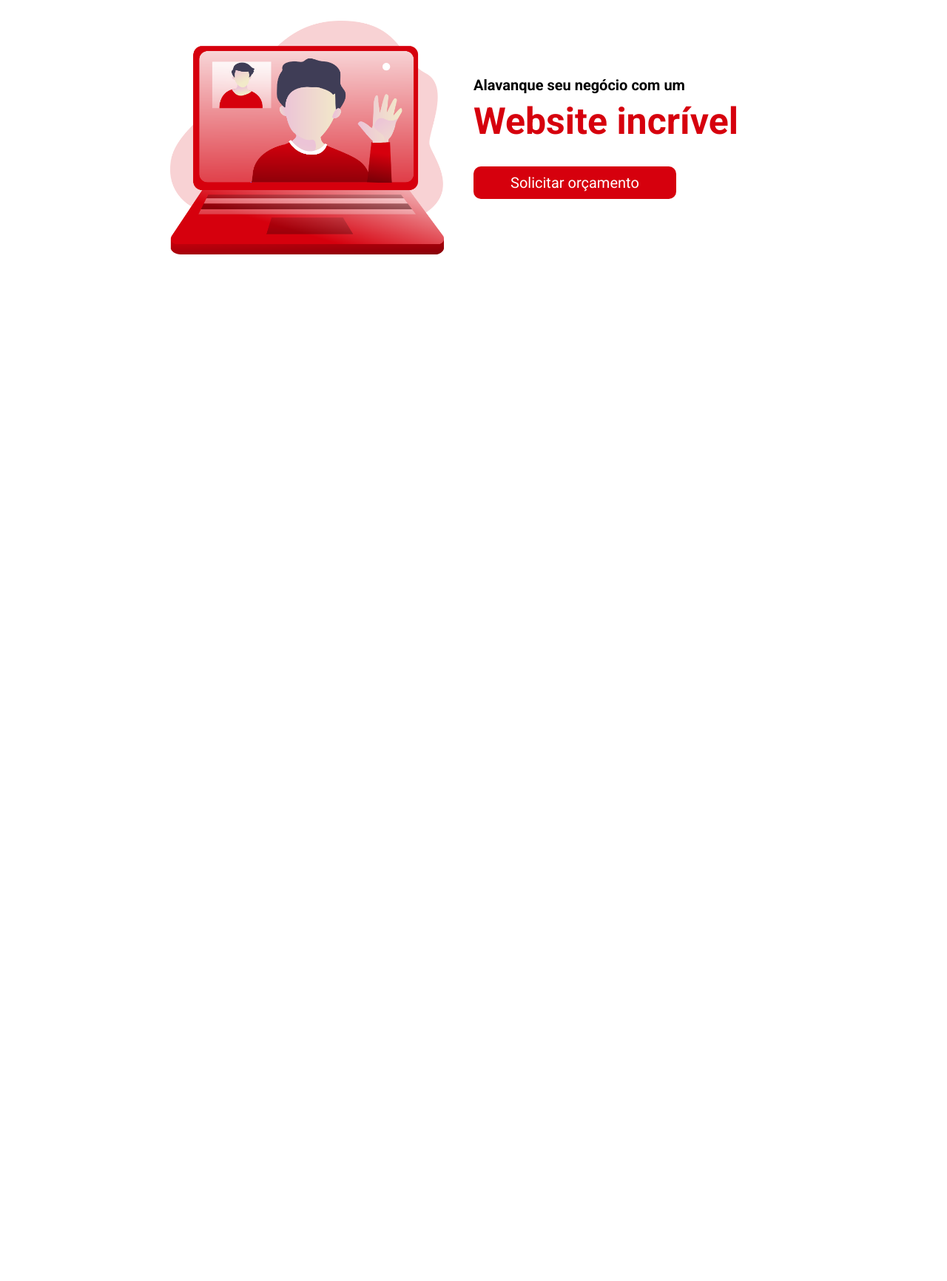
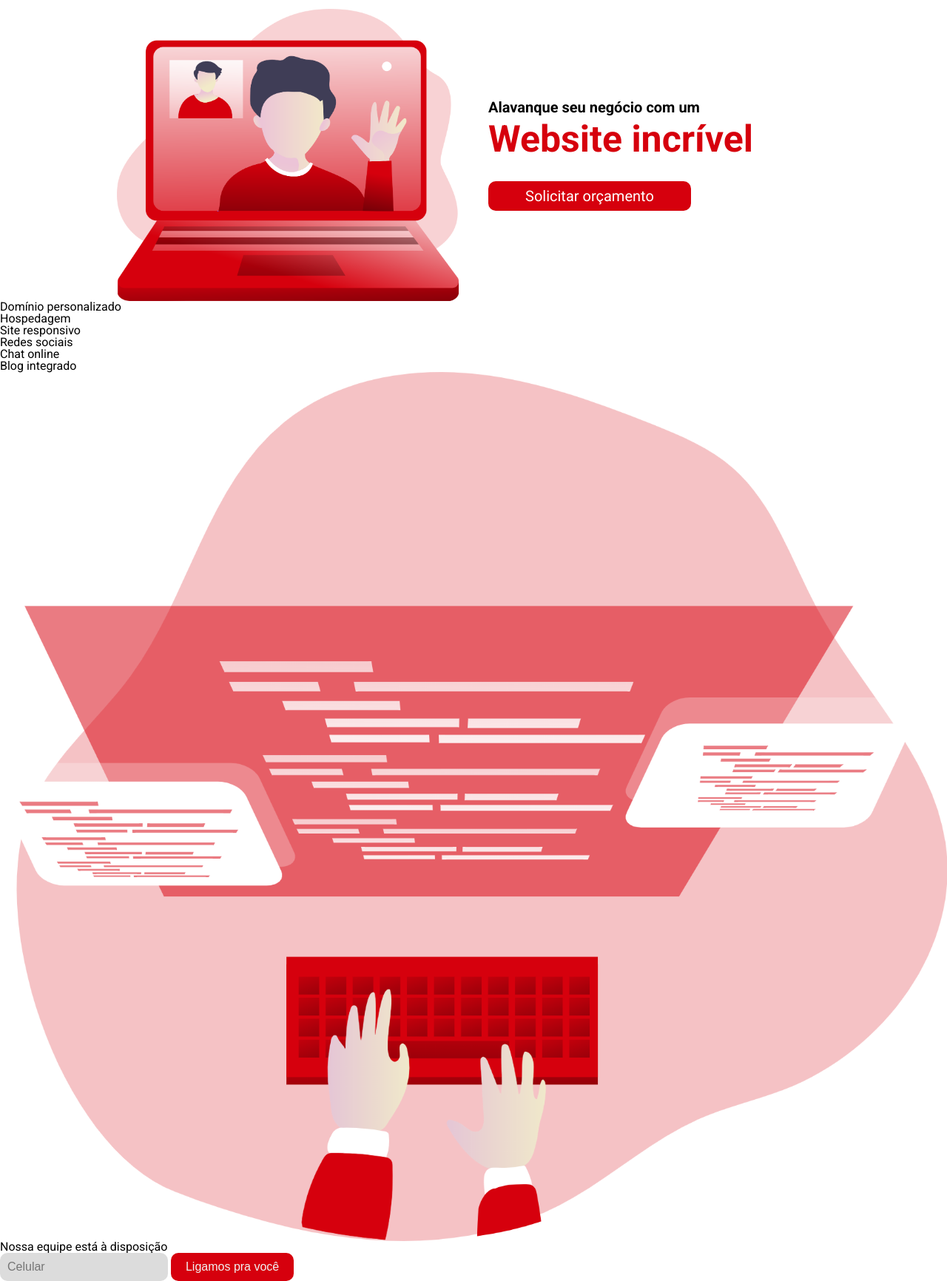
Before and after one commit to rendell-arruda/Dev-Challenge, a plain HTML site: page codar/index.html in a window 1280 px wide. Shown: the part 100-1832 px from the top of the page at 74% size. Before the commit the page ends 800 px from the top, so only its background shows below. Drawn offline with Linux system fonts and the light colour scheme.

Commit message:
add css reset e inicia section servicos

```diff
--- a/codar/assets/css/gerais.css
+++ b/codar/assets/css/gerais.css
@@ -1,36 +1,21 @@
-* {
-  font-family: 'Roboto', sans-serif;
-  color: var(--black);
-}
-
 :root {
   --red: #d6000d;
   --black: #010101;
 }
 
-ul,
-li,
-nav,
-h1,
-h2,
-p,
-div,
 body {
-  margin: 0;
-  padding: 0;
+  font-family: 'Roboto', sans-serif;
+  color: var(--black);
 }
 
 img {
   max-width: 100%;
 }
+
 a {
   box-sizing: border-box;
   text-decoration: none;
   color: var(--black);
-}
-
-li {
-  list-style: none;
 }
 
 .container {
@@ -39,26 +24,20 @@ li {
 }
 
 .container-l {
-  max-width: 900px;
+  max-width: 965px;
   margin: 0 auto;
 }
 
-/* .flex {
-  display: flex;
-  justify-content: space-between;
-  align-items: center;
-  flex-wrap: wrap;
+.grid {
+  display: grid;
   gap: 40px;
-} */
-.flex {
-  display: grid;
   grid-template-columns: 1fr 1fr;
-  justify-content: space-between;
+  /* justify-content: space-between; */
   align-items: center;
 }
 
 @media screen and (max-width: 768px) {
-  .flex {
+  .grid {
     display: flex;
     flex-direction: column;
     align-items: center;
@@ -67,7 +46,7 @@ li {
 }
 
 @media screen and (max-width: 375px) {
-  .flex {
+  .grid {
     padding: 0 10px;
   }
 }
--- a/codar/assets/css/inicio.css
+++ b/codar/assets/css/inicio.css
@@ -14,13 +14,15 @@
 }
 
 .inicio__conteudo__titulo {
+  color: var(--red);
   font-size: 50px;
-  color: var(--red);
+  font-weight: 700;
   padding-bottom: 2rem;
 }
 
-.inicio__conteudo__link {
+.btn__link {
   background-color: var(--red);
+  border: none;
   border-radius: 10px;
   color: white;
   font-size: 1.25rem;
@@ -38,7 +40,7 @@
   .inicio__imagem {
     max-width: 300px;
   }
-  .inicio__conteudo__link {
+  .btn__link {
     padding: 15px 60px;
   }
 }
--- /dev/null
+++ b/codar/assets/css/reset.css
@@ -0,0 +1,129 @@
+/* http://meyerweb.com/eric/tools/css/reset/
+   v2.0 | 20110126
+   License: none (public domain)
+*/
+
+html,
+body,
+div,
+span,
+applet,
+object,
+iframe,
+h1,
+h2,
+h3,
+h4,
+h5,
+h6,
+p,
+blockquote,
+pre,
+a,
+abbr,
+acronym,
+address,
+big,
+cite,
+code,
+del,
+dfn,
+em,
+img,
+ins,
+kbd,
+q,
+s,
+samp,
+small,
+strike,
+strong,
+sub,
+sup,
+tt,
+var,
+b,
+u,
+i,
+center,
+dl,
+dt,
+dd,
+ol,
+ul,
+li,
+fieldset,
+form,
+label,
+legend,
+table,
+caption,
+tbody,
+tfoot,
+thead,
+tr,
+th,
+td,
+article,
+aside,
+canvas,
+details,
+embed,
+figure,
+figcaption,
+footer,
+header,
+hgroup,
+menu,
+nav,
+output,
+ruby,
+section,
+summary,
+time,
+mark,
+audio,
+video {
+  margin: 0;
+  padding: 0;
+  border: 0;
+  font-size: 100%;
+  font: inherit;
+  vertical-align: baseline;
+}
+/* HTML5 display-role reset for older browsers */
+article,
+aside,
+details,
+figcaption,
+figure,
+footer,
+header,
+hgroup,
+menu,
+nav,
+section {
+  display: block;
+}
+body {
+  line-height: 1;
+}
+ol,
+ul {
+  list-style: none;
+}
+blockquote,
+q {
+  quotes: none;
+}
+blockquote:before,
+blockquote:after,
+q:before,
+q:after {
+  content: '';
+  content: none;
+}
+table {
+  border-collapse: collapse;
+  border-spacing: 0;
+}
--- /dev/null
+++ b/codar/assets/css/servicos.css
@@ -0,0 +1,18 @@
+.input__cel {
+  background-color: #dcdcdc;
+  border: none;
+  border-radius: 10px;
+  color: #f1f1f1;
+  font-size: 1rem;
+  padding: 10px;
+}
+
+.btn__cel {
+  background-color: var(--red);
+  border: none;
+  border-radius: 10px;
+  display: inline-block;
+  color: #f1f1f1;
+  font-size: 1rem;
+  padding: 10px 20px;
+}
--- a/codar/assets/css/style.css
+++ b/codar/assets/css/style.css
@@ -1,3 +1,5 @@
+@import url(./reset.css);
 @import url(./gerais.css);
 @import url(./header.css);
 @import url(./inicio.css);
+@import url(./servicos.css);
--- a/codar/index.html
+++ b/codar/index.html
@@ -1,6 +1,4 @@
-<!-- Codar. Início Serviços Contato Login Alavanque seu negócio com um Website
-incrível Solicitar orçamento Domínio personalizado Hospedagem Site responsivo
-Redes sociais Chat online Blog integrado Nossa equipe está à disposição! Celular
+<!--   Celular
 Ligamos pra você Já tive experiências com outras 4 empresas da área e a Codar é
 sem sombra de dúvidas superior em todos os aspectos. Pedro Ferreira Construtora
 Minari Processos bem simples e criação de um site exatamente como a minha escola
@@ -9,7 +7,7 @@ Amamos criar soluções e entregar sites incríveis Contato 123 Av. Manjar - Ná
 +55 96 2321-3131 contato@codar.com Redes sociais -->
 
 <!DOCTYPE html <html lang="pt-br">
-
+<html>
   <head>
     <meta charset="UTF-8" />
     <meta http-equiv="X-UA-Compatible" content="IE=edge" />
@@ -18,7 +16,10 @@ Amamos criar soluções e entregar sites incríveis Contato 123 Av. Manjar - Ná
     <link rel="stylesheet" href="./assets/css/style.css" />
     <link rel="preconnect" href="https://fonts.googleapis.com" />
     <link rel="preconnect" href="https://fonts.gstatic.com" crossorigin />
-  <link href="https://fonts.googleapis.com/css2?family=Roboto:wght@400;700&display=swap" rel="stylesheet" />
+    <link
+      href="https://fonts.googleapis.com/css2?family=Roboto:wght@400;700&display=swap"
+      rel="stylesheet"
+    />
   </head>
 
   <body>
@@ -35,20 +36,47 @@ Amamos criar soluções e entregar sites incríveis Contato 123 Av. Manjar - Ná
     </header>
     <main>
       <section id="inicio" class="container">
-      <div class="container-l flex">
+        <div class="container-l grid">
           <figure>
-      <img src="./assets/video_call.png" alt="Video call" class="inicio__imagem"></figure>
+            <img
+              src="./assets/video_call.png"
+              alt="Video call"
+              class="inicio__imagem"
+            />
+          </figure>
           <div class="inicio__conteudo">
-        <p class="inicio__conteudo__paragrafo">Alavanque seu negócio com um</p>
+            <p class="inicio__conteudo__paragrafo">
+              Alavanque seu negócio com um
+            </p>
             <h1 class="inicio__conteudo__titulo">Website incrível</h1>
-        <a href="#" class="inicio__conteudo__link">Solicitar orçamento</a>
+            <a href="#" class="btn__link">Solicitar orçamento</a>
           </div>
         </div>
       </section>
-    <section id="servicos"></section>
+      <section id="servicos">
+        <ul class="servicos-list">
+          <li>Domínio personalizado</li>
+          <li>Hospedagem</li>
+          <li>Site responsivo</li>
+          <li>Redes sociais</li>
+          <li>Chat online</li>
+          <li>Blog integrado</li>
+        </ul>
+        <figure><img src="./assets/coding_.png" alt="Coding" /></figure>
+        <form action="#">
+          <p>Nossa equipe está à disposição</p>
+          <input
+            class="input__cel"
+            type="tel"
+            name="cel"
+            id="cel"
+            placeholder="Celular"
+          />
+          <button class="btn__cel">Ligamos pra você</button>
+        </form>
+      </section>
       <section id="contato"></section>
     </main>
     <footer></footer>
   </body>
-
 </html>
```
Also changed, not shown: codar/design/._desktop.png (added), codar/design/._mobile.png (added). Lines whose indentation alone changed are shown as unchanged.
